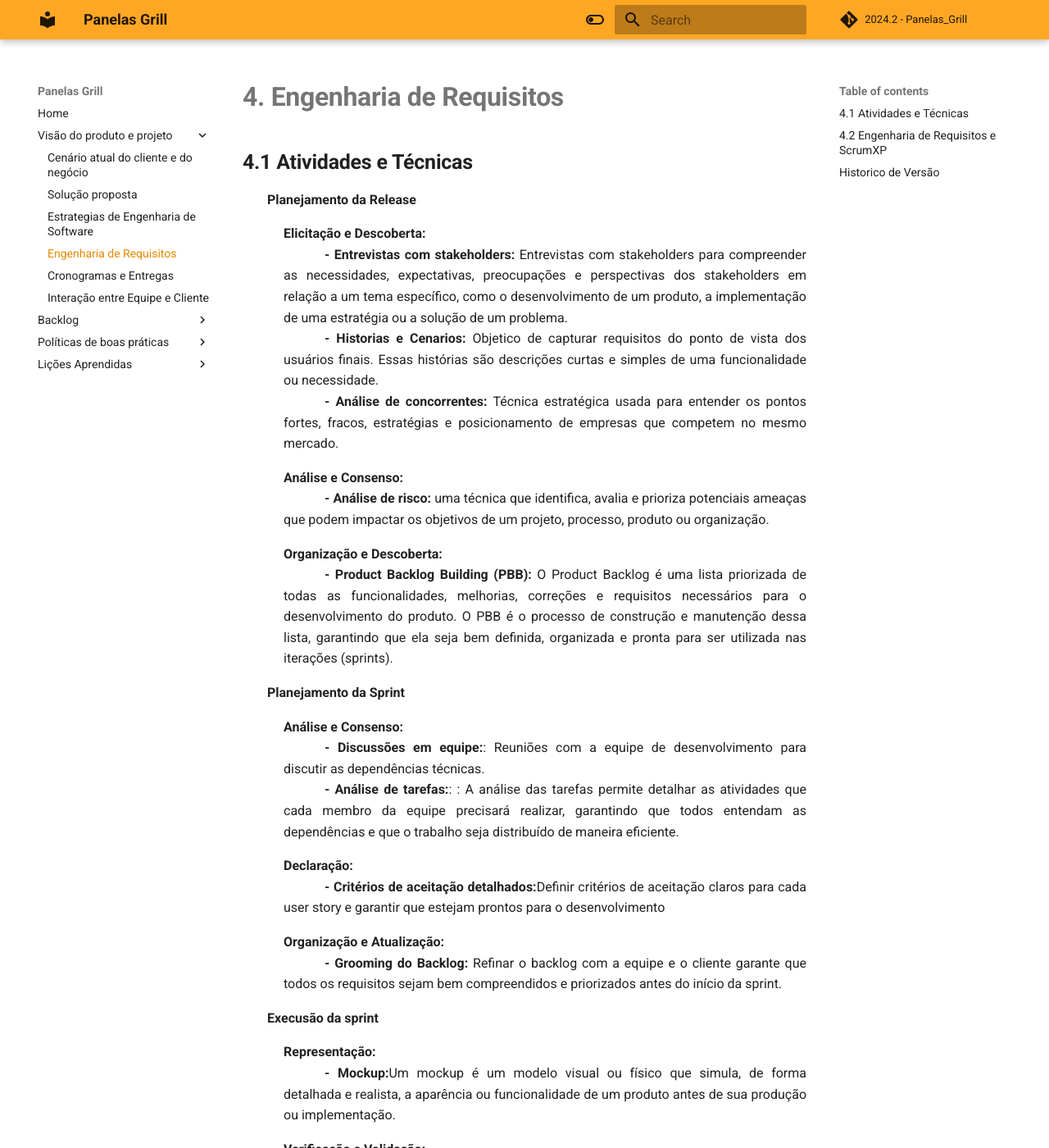
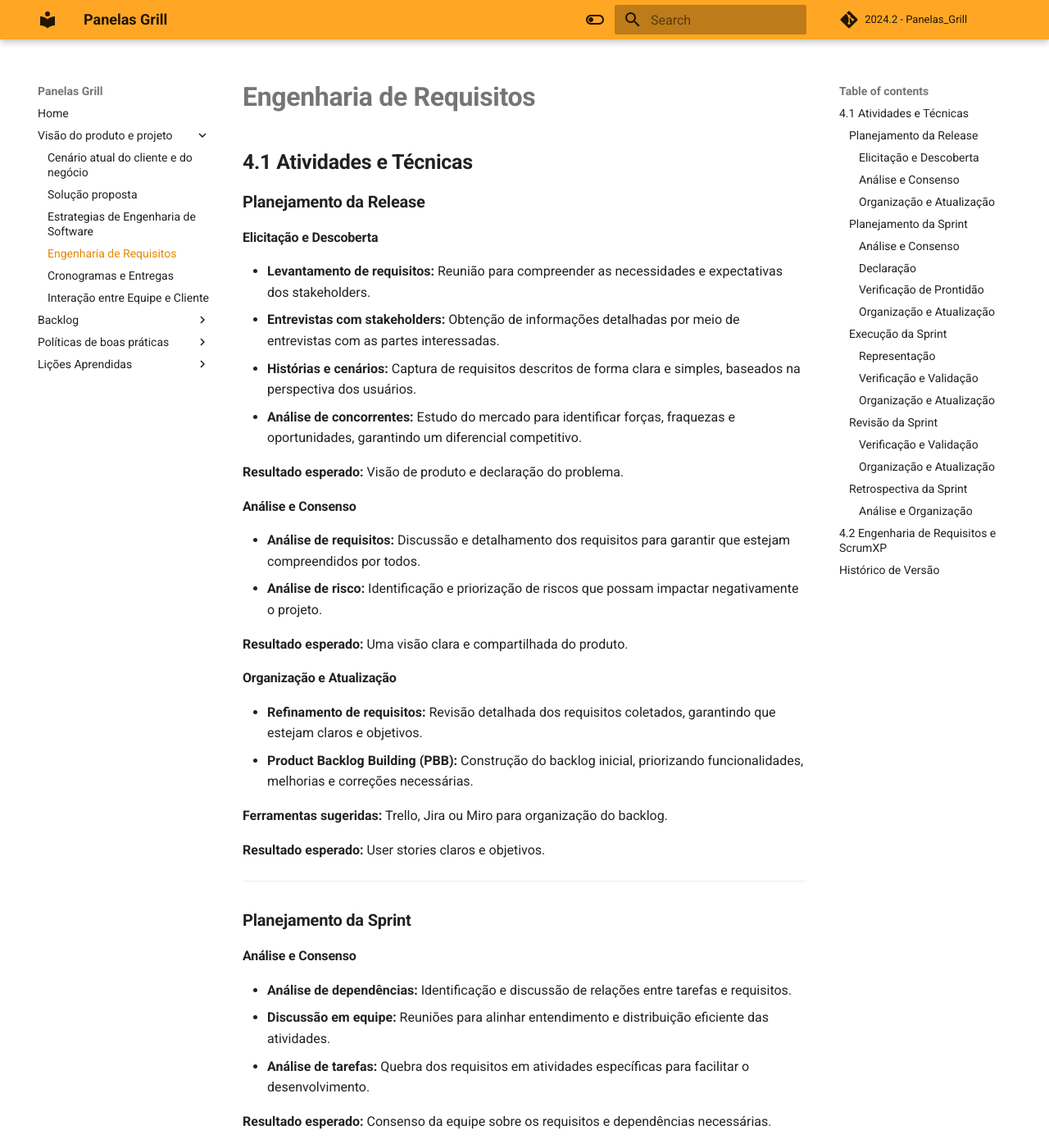
Before and after one commit to mdsreq-fga-unb/2024.2-T03-PanelasGrill, an MkDocs documentation site: the page built from docs/unidade2/engenhariaRequisitos.md, in a window 1280 px wide and 1400 px high. Shown: the whole window at 82% size. Built offline with MkDocs 1.6.1 and Material for MkDocs 9.7.7, drawn with Linux system fonts in a browser that asks for light colours; comment, search, counter and statistics services are not loaded; some of the changed text lies outside the part shown.

Commit message:
docs: melhorias nas fases de Engenharia de Requisitos

```diff
--- a/docs/unidade2/engenhariaRequisitos.md
+++ b/docs/unidade2/engenhariaRequisitos.md
@@ -1,148 +1,142 @@
-# **4. Engenharia de Requisitos**
+# **Engenharia de Requisitos**
 
 ## **4.1 Atividades e Técnicas**
 
-<p style="margin-left: 30px;"><strong>Planejamento da Release</strong></p>
-<p style="margin-left: 50px;"><strong>Elicitação e Descoberta:</strong><br>
-<span style="margin-left: 50px;"><strong>- Entrevistas com stakeholders:</strong> Entrevistas com stakeholders para compreender as necessidades, expectativas, preocupações e perspectivas dos stakeholders em relação a um tema específico, como o desenvolvimento de um produto, a implementação de uma estratégia ou a solução de um problema.<br></span>
-<span style="margin-left: 50px;"><strong>- Historias e Cenarios:</strong> Objetico de capturar requisitos do ponto de vista dos usuários finais. Essas histórias são descrições curtas e simples de uma funcionalidade ou necessidade.<br></span>
-<span style="margin-left: 50px;"><strong>- Análise de concorrentes:</strong> Técnica estratégica usada para entender os pontos fortes, fracos, estratégias e posicionamento de empresas que competem no mesmo mercado.<br></span>
-</p>
-<p style="margin-left: 50px;"><strong>Análise e Consenso:</strong><br>
-<span style="margin-left: 50px;"><strong>- Análise de risco:</strong>  uma técnica que identifica, avalia e prioriza potenciais ameaças que podem impactar os objetivos de um projeto, processo, produto ou organização.<br></span>
-</p>
-<p style="margin-left: 50px;"><strong>Organização e Descoberta:</strong><br>
-<span style="margin-left: 50px;"><strong>- Product Backlog Building (PBB):</strong>  O Product Backlog é uma lista priorizada de todas as funcionalidades, melhorias, correções e requisitos necessários para o desenvolvimento do produto. O PBB é o processo de construção e manutenção dessa lista, garantindo que ela seja bem definida, organizada e pronta para ser utilizada nas iterações (sprints).<br></span>
-</p>
-<p style="margin-left: 30px;"><strong>Planejamento da Sprint</strong></p>
-<p style="margin-left: 50px;"><strong>Análise e Consenso:</strong><br>
-<span style="margin-left: 50px;"><strong>- Discussões em equipe:</strong>: Reuniões com a equipe de desenvolvimento para discutir as dependências
-técnicas.<br></span>
-<span style="margin-left: 50px;"><strong>- Análise de tarefas:</strong>: : A análise das tarefas permite detalhar as atividades que cada membro da
-equipe precisará realizar, garantindo que todos entendam as dependências e que o trabalho seja
-distribuído de maneira eficiente.<br></span>
-</p>
-<p style="margin-left: 50px;"><strong>Declaração:</strong><br>
-<span style="margin-left: 50px;"><strong>- Critérios de aceitação detalhados:</strong>Definir critérios de aceitação
-claros para cada user story e garantir que estejam prontos para o desenvolvimento<br></span>
-</p>
-<p style="margin-left: 50px;"><strong>Organização e Atualização:</strong><br>
-<span style="margin-left: 50px;"><strong>- Grooming do Backlog:</strong> Refinar o backlog com a equipe e o cliente garante que todos os requisitos
-sejam bem compreendidos e priorizados antes do início da sprint.<br></span>
-</p>
-<p style="margin-left: 30px;"><strong>Execusão da sprint</strong></p>
-<p style="margin-left: 50px;"><strong>Representação:</strong><br>
-<span style="margin-left: 50px;"><strong>- Mockup:</strong>Um mockup é um modelo visual ou físico que simula, de forma detalhada e realista, a aparência ou funcionalidade de um produto antes de sua produção ou implementação.<br></span>
-</p>
-<p style="margin-left: 50px;"><strong>Verificação e Validação:</strong><br>
-<span style="margin-left: 50px;"><strong>- Checklist de validação:</strong> Uma abordagem usada para verificar se um produto, projeto, processo ou sistema atende a critérios, requisitos ou padrões pré-estabelecidos.<br></span>
-<span style="margin-left: 50px;"><strong>- Revisão:</strong> Uma abordagem usada para verificar se um produto, projeto, processo ou sistema atende a critérios, requisitos ou padrões pré-estabelecidos.<br></span>
-</p>
-<p style="margin-left: 50px;"><strong>Organização e Atualização:</strong><br>
-<span style="margin-left: 50px;"><strong>- Revisão e atualização do backlog:</strong> O objetivo é garantir que o Backlog esteja sempre atualizado.<br></span>
-</p>
-<p style="margin-left: 30px;"><strong>Revisão da Sprint</strong></p>
-<p style="margin-left: 50px;"><strong>Verificação e Validação:</strong><br>
-<span style="margin-left: 50px;"><strong>- Feedback:</strong> Coletar feedback dos stakeholders ajuda a verificar se as funcionalidades entregues estão alinhadas com as expectativas do
-cliente e se há necessidade de ajustes ou melhorias. <br></span>
-</p>
-<p style="margin-left: 30px;"><strong>Retrospectiva da sprint:</strong></p>
-<p style="margin-left: 50px;"><strong>Análise e Organização:</strong><br>
-<span style="margin-left: 50px;"><strong>- Discussão com a equipe e analise:</strong> Coletar feedback
-da equipe sobre o que foi feito na sprint e discutir em equipe.<br></span>
-</p>
+### **Planejamento da Release**
 
+#### **Elicitação e Descoberta**
 
+- **Levantamento de requisitos:** Reunião para compreender as necessidades e expectativas dos stakeholders.
+- **Entrevistas com stakeholders:** Obtenção de informações detalhadas por meio de entrevistas com as partes interessadas.
+- **Histórias e cenários:** Captura de requisitos descritos de forma clara e simples, baseados na perspectiva dos usuários.
+- **Análise de concorrentes:** Estudo do mercado para identificar forças, fraquezas e oportunidades, garantindo um diferencial competitivo.
+
+**Resultado esperado:** Visão de produto e declaração do problema.
+
+#### **Análise e Consenso**
+
+- **Análise de requisitos:** Discussão e detalhamento dos requisitos para garantir que estejam compreendidos por todos.
+- **Análise de risco:** Identificação e priorização de riscos que possam impactar negativamente o projeto.
+
+**Resultado esperado:** Uma visão clara e compartilhada do produto.
+
+#### **Organização e Atualização**
+
+- **Refinamento de requisitos:** Revisão detalhada dos requisitos coletados, garantindo que estejam claros e objetivos.
+- **Product Backlog Building (PBB):** Construção do backlog inicial, priorizando funcionalidades, melhorias e correções necessárias.
+
+**Ferramentas sugeridas:** Trello, Jira ou Miro para organização do backlog.
+
+**Resultado esperado:** User stories claros e objetivos.
+
+---
+
+### **Planejamento da Sprint**
+
+#### **Análise e Consenso**
+
+- **Análise de dependências:** Identificação e discussão de relações entre tarefas e requisitos.
+- **Discussão em equipe:** Reuniões para alinhar entendimento e distribuição eficiente das atividades.
+- **Análise de tarefas:** Quebra dos requisitos em atividades específicas para facilitar o desenvolvimento.
+
+**Resultado esperado:** Consenso da equipe sobre os requisitos e dependências necessárias.
+
+#### **Declaração**
+
+- **Definição de critérios de aceitação:** Detalhamento das condições mínimas para considerar cada user story como pronta para desenvolvimento.
+
+**Resultado esperado:** User stories com critérios de aceitação claros e objetivos bem definidos.
+
+#### **Verificação de Prontidão**
+
+- **Definition of Ready (DoR):** Garantia de que as histórias e tarefas estão prontas para serem iniciadas pelo time.
+
+**Resultado esperado:** Equipe preparada para o início do desenvolvimento.
+
+#### **Organização e Atualização**
+
+- **Refinamento do backlog:** Revisão constante do backlog para priorizar e ajustar os itens com base no feedback e nos objetivos da sprint.
+
+**Resultado esperado:** Funcionalidades refinadas e backlog atualizado.
+
+---
+
+### **Execução da Sprint**
+
+#### **Representação**
+
+- **Desenvolvimento de protótipos:** Criação de mockups para validar a compreensão da funcionalidade antes da implementação.
+
+**Ferramentas sugeridas:** Figma ou Adobe XD.
+
+**Resultado esperado:** Prototipagem que auxilia a equipe no desenvolvimento correto.
+
+#### **Verificação e Validação**
+
+- **Validação dos requisitos da sprint:** Comparação entre os resultados entregues e os critérios definidos para garantir qualidade.
+- **Definition of Done (DoD):** Verificação do cumprimento de todos os critérios estabelecidos para considerar uma tarefa finalizada.
+
+**Resultado esperado:** Requisitos claros e validados com critérios adequados.
+
+#### **Organização e Atualização**
+
+- **Organização das funcionalidades em andamento:** Atualização e priorização da lista de requisitos com base no andamento do projeto.
+
+**Resultado esperado:** Funcionalidades prontas e organizadas para entrega.
+
+---
+
+### **Revisão da Sprint**
+
+#### **Verificação e Validação**
+
+- **Demonstração para o cliente:** Apresentação do trabalho realizado para coleta de feedback sobre as funcionalidades entregues.
+
+**Stakeholders envolvidos:** Clientes, usuários finais e patrocinadores.
+
+**Resultado esperado:** Validação do cliente e ajustes com base no feedback recebido.
+
+#### **Organização e Atualização**
+
+- **Atualização do backlog:** Ajuste dos itens do backlog com base nos resultados da sprint e no feedback do cliente.
+
+**Resultado esperado:** Backlog atualizado com status das funcionalidades e novas priorizações para as sprints futuras.
+
+---
+
+### **Retrospectiva da Sprint**
+
+#### **Análise e Organização**
+
+- **Revisão da sprint:** Discussão em equipe para avaliar o que funcionou bem e identificar pontos de melhoria.
+
+**Resultado esperado:** Coleta de feedback da equipe, identificação de boas práticas e plano de ação para melhoria contínua.
+
+---
 
 ## **4.2 Engenharia de Requisitos e ScrumXP**
 
-<table border="1">
-  <thead style="background-color: #D3D3D3;">
-    <tr>
-      <th><strong>Fases do ScrumXP</strong></th>
-      <th><strong>Ativade da Engenharia de Requisitos</strong></th>
-      <th><strong>Pratica</strong></th>
-      <th><strong>Técnica</strong></th>
-      <th><strong>Resultados Esperados</strong></th>
-    </tr>
-  </thead>
-  <tbody>
-    <tr>
-      <td rowspan="3"><strong>Planejamento da Realese</strong></td>
-      <td><strong>Elicitação e Descoberta</strong></td>
-      <td>Levantamento de requisitos</td>
-      <td>Entrevista com stakeholders, Histórias e Cenários e  Análise de concorrentes</td>
-      <td>Visão de produto e Declaração do problema</td>
-    </tr>
-    <tr>
-      <td><strong>Análise e Consenso</strong></td>
-      <td>Analisar requisitos</td>
-      <td>Análise de risco</td>
-      <td>Visão de produto</td>
-    </tr>
-    <tr>
-      <td><strong>Organização e Atualização</strong></td>
-      <td>Refinamento de requisitos</td>
-      <td>Product Backlog Building (PBB)</td>
-      <td>User story claros e objetivos</td>
-    </tr>
-    <tr>
-      <td rowspan="3"><strong>Planejamento da Sprint</strong></td>
-      <td><strong>Análise e consenso</strong></td>
-      <td>Análise de dependências</td>
-      <td>Discussão com a equipe e Análise de tarefas </td>
-      <td>Consenso com a equipe dos requisitos necessários</td>
-    </tr>
-    <tr>
-      <td><strong>Declaração</strong></td>
-      <td>Definição de critério de aceitação</td>
-      <td>Critérios de aceitação detalhados</td>
-      <td>User stories com critérios de aceitação claros e objetivos bem definidos</td>
-    </tr>
-    <tr>
-      <td><strong>Organização e Atualização</strong></td>
-      <td>Refinamento dos Requisitos </td>
-      <td>Grooming do Backlog</td>
-      <td>Backlog de requisitos atualizado</td>
-    </tr>
-    <tr>
-      <td rowspan="3"><strong>Execulsão da Sprint</strong></td>
-      <td><strong>Representação</strong></td>
-      <td>Desenvolvimento</td>
-      <td>Mockup</td>
-      <td>Mockup</td>
-    </tr>
-    <tr>
-      <td><strong>Verificação e Validação</strong></td>
-      <td>Validação dos requisitos</td>
-      <td>Checklist de validação, revisão.</td>
-      <td>Resultados da revisão e resultados do checklist</td>
-    </tr>
-    <tr>
-      <td><strong>Organização e Atualização</strong></td>
-      <td>Refinamento dos requisitos</td>
-      <td>Revisar e atualizar backlog</td>
-      <td>Manter backlog atualizado</td>
-    </tr>
-    <tr>
-      <td><strong>Revisão da Sprint</strong></td>
-      <td><strong>Verificação e Validação</strong></td>
-      <td>Demonstração para o cliente</td>
-      <td>Feedback</td>
-      <td>Coletar feedback do cliente</td>
-    </tr>
-    <tr>
-      <td><strong>Retrospectiva da sprint</strong></td>
-      <td><strong>Análise e organização</strong></td>
-      <td>Revisão da sprint </td>
-      <td>Discussão com a equipe e análise</td>
-      <td>Coletar o feedback da equipe</td>
-    </tr>
-  </tbody>
-</table>
+| **Fases do ScrumXP**       | **Atividade da Engenharia de Requisitos** | **Prática**                   | **Técnica**                                                       | **Resultados Esperados**                                                                 |
+|----------------------------|-------------------------------------------|---------------------------------|---------------------------------------------------------------------|-----------------------------------------------------------------------------------------|
+| **Planejamento da Release** | **Elicitação e Descoberta**            | Levantamento de requisitos     | Entrevistas com stakeholders, histórias e cenários, análise de concorrentes | Visão de produto e declaração do problema                                              |
+|                            | **Análise e Consenso**                 | Análise de requisitos          | Análise de risco                                                  | Visão clara e compartilhada do produto                                                |
+|                            | **Organização e Atualização**        | Refinamento de requisitos       | Product Backlog Building (PBB)                                      | User stories claros e objetivos                                                        |
+| **Planejamento da Sprint** | **Análise e Consenso**                 | Análise de dependências        | Discussão com a equipe, análise de tarefas                       | Consenso da equipe sobre os requisitos e dependências necessárias                      |
+|                            | **Declaração**                       | Definição de critério de aceitação | Critérios de aceitação detalhados                                  | User stories com critérios de aceitação claros e objetivos bem definidos             |
+|                            | **Verificação e Validação**         | Verificação dos requisitos da sprint | Definition of Ready (DoR)                                          | Equipe pronta para iniciar o desenvolvimento                                           |
+|                            | **Organização e Atualização**        | Refinamento dos Requisitos      | Refinamento do Backlog                                             | Funcionalidades a serem desenvolvidas selecionadas e backlog atualizado                |
+| **Execução da Sprint**   | **Representação**                    | Desenvolvimento de protótipos    | Mockup                                                             | Prototipagem que auxilia a equipe no desenvolvimento correto                           |
+|                            | **Verificação e Validação**         | Validação dos requisitos da Sprint | Definition of Done (DoD)                                           | Requisitos bem definidos e claros, com critérios de validação corretos                 |
+|                            | **Organização e Atualização**        | Organização das funcionalidades em andamento | Lista de Requisitos                                               | Funcionalidades prontas e organizadas para entrega                                      |
+| **Revisão da Sprint**     | **Verificação e Validação**         | Demonstração para o cliente      | Feedback                                                           | Validação do cliente e ajustes com base no feedback recebido                        |
+|                            | **Organização e Atualização**        | Organização das funcionalidades implementadas | Backlog de Requisitos                                             | Backlog atualizado com status das funcionalidades e novas priorizações                |
+| **Retrospectiva da Sprint**| **Análise e Organização**             | Revisão da sprint               | Discussão com a equipe e análise                                   | Coleta de feedback da equipe, identificação de boas práticas e plano de ação de melhoria |
 
+---
 
-## Historico de Versão
-| Data       | Versão | Descrição                                             | Autor      |
-|------------|--------|-------------------------------------------------------|------------|
-| 15/12/2024 | 1.0    | Documento inicial  | Jose Vinicius    |
+## Histórico de Versão
+
+| Data       | Versão | Descrição                            | Autor           |
+|------------|--------|------------------------------------|-----------------|
+| 15/12/2024 | 1.0    | Documento inicial com melhorias   | Jose Vinicius   |
+| 16/12/2024 | 1.1    | Formatando a tabela e adicionando melhorias   | Marcos Vieira   |
```
Also changed, not shown: docs/Backlog/mvp.md (+6 -6 lines), docs/unidade1/sessao2.md (+1 -0 lines).
